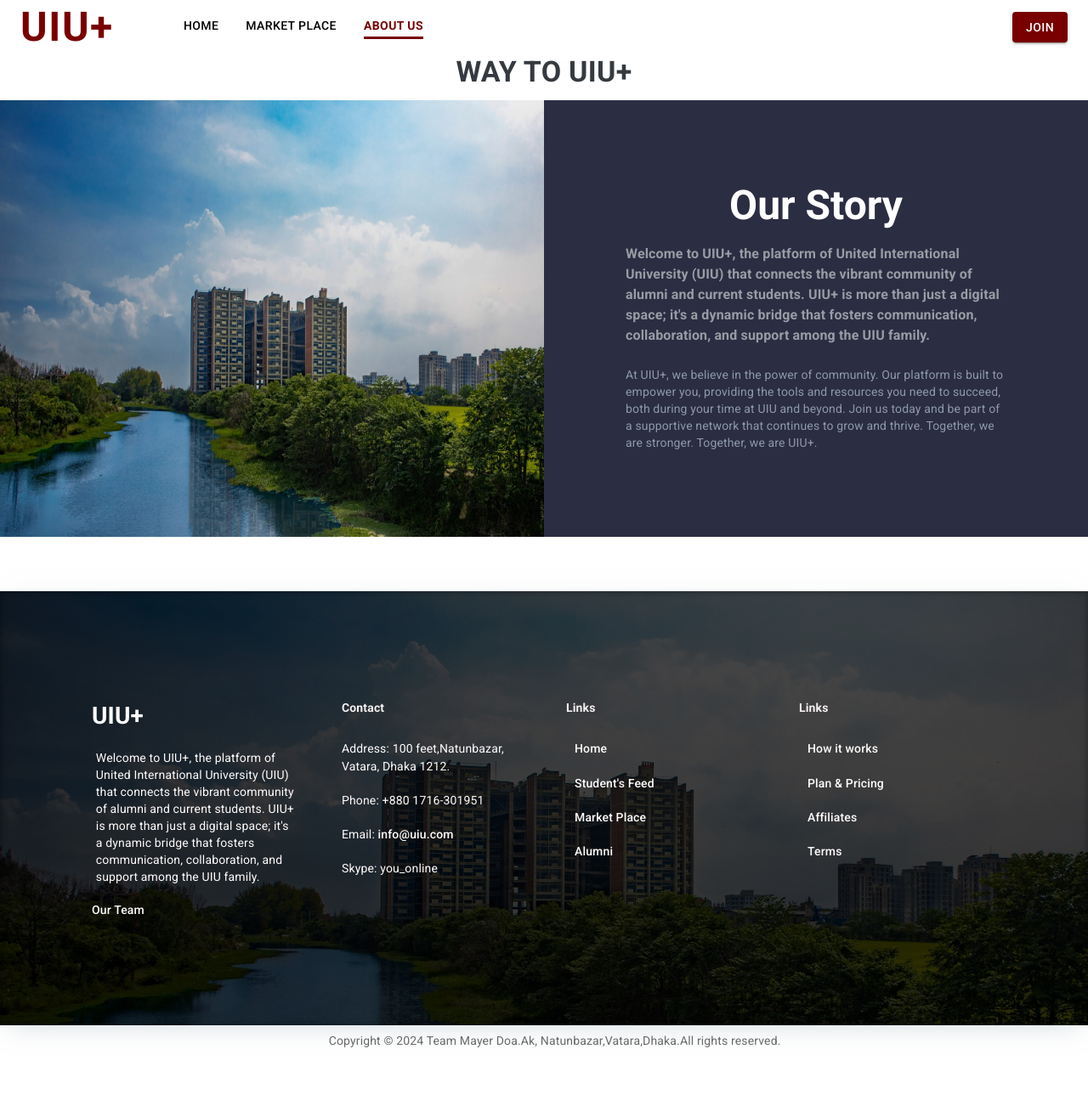
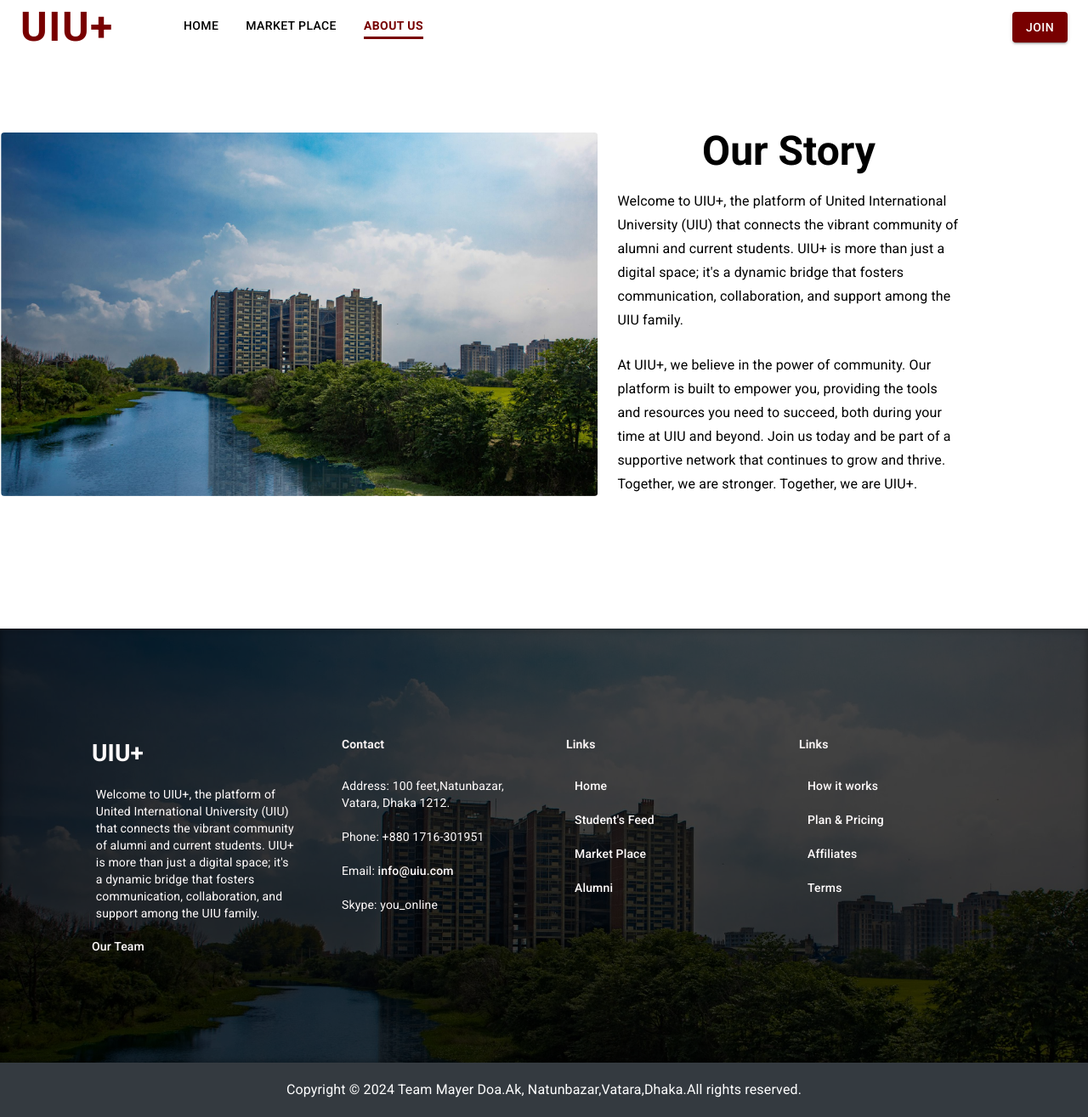
Before and after one commit to nadibahsan10/frontend, a React (Vite) app: page /about in a window 1280 px wide. Shown: the whole page at 85% size. Before the commit the page ends 1243 px from the top, so only its background shows below. Built offline with nearby package versions, Linux system fonts and the light colour scheme.

Commit message:
Commited

```diff
--- a/src/About/About.jsx
+++ b/src/About/About.jsx
@@ -17,19 +17,9 @@ const Item = styled(Paper)(({ theme }) => ({
 
 function About() {
   return (
+    <Container>
       <Box>
-        <Typography
-                variant="h4"
-                gutterBottom
-                sx={{
-                  fontWeight: "bold",
-                  textAlign: "center",
-                  color: "#343A40",
-                }}
-              >
-                WAY TO UIU+
-              </Typography>
-      <Box sx={{ flexGrow: 1}} fullWidth>
+        <Box sx={{ flexGrow: 1 }} fullWidth>
           <Grid container spacing={0}>
             <Grid item xs={6} className="aboutusF">
               <img src="./design/UIU.jpg" alt="" />
@@ -42,7 +32,7 @@ function About() {
                   alignItem: "center",
                   justifyContent: "center",
                   flexDirection: "column",
-                backgroundColor: "#2B2D42",
+
                   padding: "15%",
                 }}
               >
@@ -52,36 +42,32 @@ function About() {
                   sx={{
                     fontWeight: "bold",
                     textAlign: "center",
-                  color: "white !important",
                   }}
                 >
                   Our Story
                 </Typography>
-              <Typography
-                variant="body1"
-                gutterBottom
-                sx={{
-                  fontWeight: "bold",
-                  color: "#EDF2F190",
-                }}
-              >
-                Welcome to UIU+, the platform of United International University (UIU) that connects the vibrant community of alumni and current students. UIU+ is more than just a digital space; it's a dynamic bridge that fosters communication, collaboration, and support among the UIU family.
+                <Typography variant="subtitle1" gutterBottom>
+                  Welcome to UIU+, the platform of United International
+                  University (UIU) that connects the vibrant community of alumni
+                  and current students. UIU+ is more than just a digital space;
+                  it's a dynamic bridge that fosters communication,
+                  collaboration, and support among the UIU family.
                 </Typography>
                 <br />
-              <Typography
-                variant="body2"
-                gutterBottom
-                sx={{
-                  color: "#8D99AE",
-                }}
-              >
-                At UIU+, we believe in the power of community. Our platform is built to empower you, providing the tools and resources you need to succeed, both during your time at UIU and beyond. Join us today and be part of a supportive network that continues to grow and thrive. Together, we are stronger. Together, we are UIU+.
+                <Typography variant="subtitle1" gutterBottom>
+                  At UIU+, we believe in the power of community. Our platform is
+                  built to empower you, providing the tools and resources you
+                  need to succeed, both during your time at UIU and beyond. Join
+                  us today and be part of a supportive network that continues to
+                  grow and thrive. Together, we are stronger. Together, we are
+                  UIU+.
                 </Typography>
               </Box>
             </Grid>
           </Grid>
         </Box>
       </Box>
+    </Container>
   );
 }
 
--- a/src/About/aboutUs.css
+++ b/src/About/aboutUs.css
@@ -1,4 +1,12 @@
-.aboutusF img{
-    height: 100%;
-    width: 100%;
+.aboutusF img {
+  height: 70%;
+  width: %;
+  top: 50%;
+  left: 50%;
+  transform: translate(-50%, -50%);
+  border-radius: 4px;
+  position: absolute;
 }
+.aboutusF {
+  position: relative;
+}
--- a/src/Shared/Footer.jsx
+++ b/src/Shared/Footer.jsx
@@ -26,7 +26,7 @@ function Footer() {
           position: "relative",
           overflow: "hidden",
           padding: "100px",
-          boxShadow: "0 7px 30px -10px rgba(150,170,180,0.5)",
+
           "&::before": {
             content: '""',
             position: "absolute",
@@ -121,19 +121,20 @@ function Footer() {
           </Grid>
         </Grid>
       </Box>
-      <Grid xs={12}>
-        <Item
+      <Grid
+        xs={12}
         sx={{
           display: "flex",
           alignItems: "center",
           justifyContent: "center",
+          backgroundColor: "#343A40",
+          padding: "20px 0px",
         }}
       >
-          <p>
-            Copyright © 2024 Team Mayer Doa.Ak, Natunbazar,Vatara,Dhaka.All
-            rights reserved.{" "}
-          </p>
-        </Item>
+        <Typography variant="body1" sx={{ color: "white !important" }}>
+          Copyright © 2024 Team Mayer Doa.Ak, Natunbazar,Vatara,Dhaka.All rights
+          reserved.
+        </Typography>
       </Grid>
     </Box>
   );
```
Lines whose indentation alone changed are shown as unchanged.
